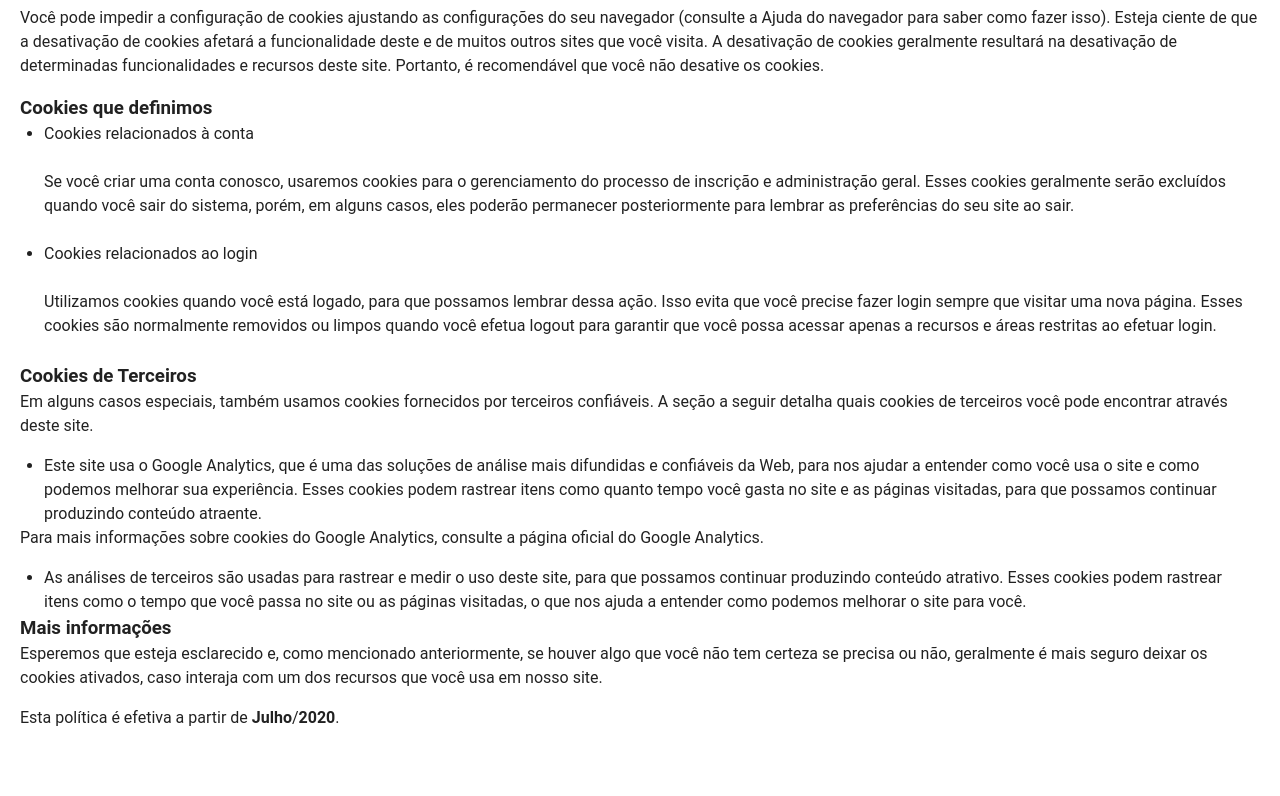
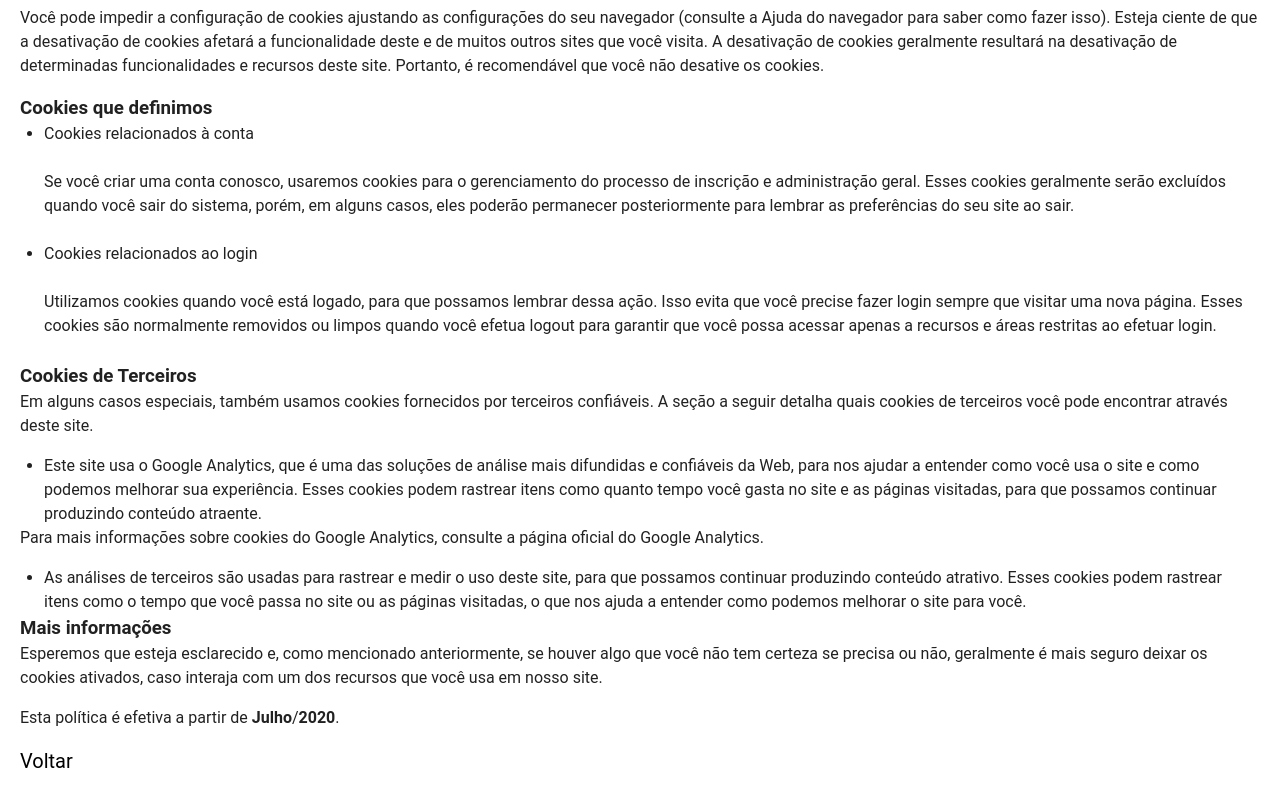
Before and after one commit to augustogehrke/sport4all-front, a Vue app: page /politicas-de-privacidade in a window 1280 px wide. Shown: the part 746-1542 px from the top of the page. Before the commit the page ends 1512 px from the top, so only its background shows below. Built offline with nearby package versions, Linux system fonts and the light colour scheme; no server answers.

Commit message:
Adição de botão voltar na tela de politicas de privacidade

```diff
--- a/src/components/policies/PrivacyPolicies.vue
+++ b/src/components/policies/PrivacyPolicies.vue
@@ -33,13 +33,19 @@
     <h3>Mais informações</h3>
     <p>Esperemos que esteja esclarecido e, como mencionado anteriormente, se houver algo que você não tem certeza se precisa ou não, geralmente é mais seguro deixar os cookies ativados, caso interaja com um dos recursos que você usa em nosso site.</p>
     <p>Esta política é efetiva a partir de <strong>Julho</strong>/<strong>2020</strong>.</p>
+    <a class="estilo" @click="toHome">Voltar</a>
   </div>
   </v-app>
 </template>
 
 <script>
 export default {
-  name: 'privacy-policies'
+  name: 'privacy-policies',
+  methods: {
+    async toHome () {
+      this.$router.push({ name: 'maps' })
+    }
+  }
 }
 </script>
 
@@ -47,4 +53,8 @@ export default {
   .space {
     padding: 20px;
   }
+  .estilo {
+    color: #000;
+    font-size: 20px;
+  }
 </style>
```
